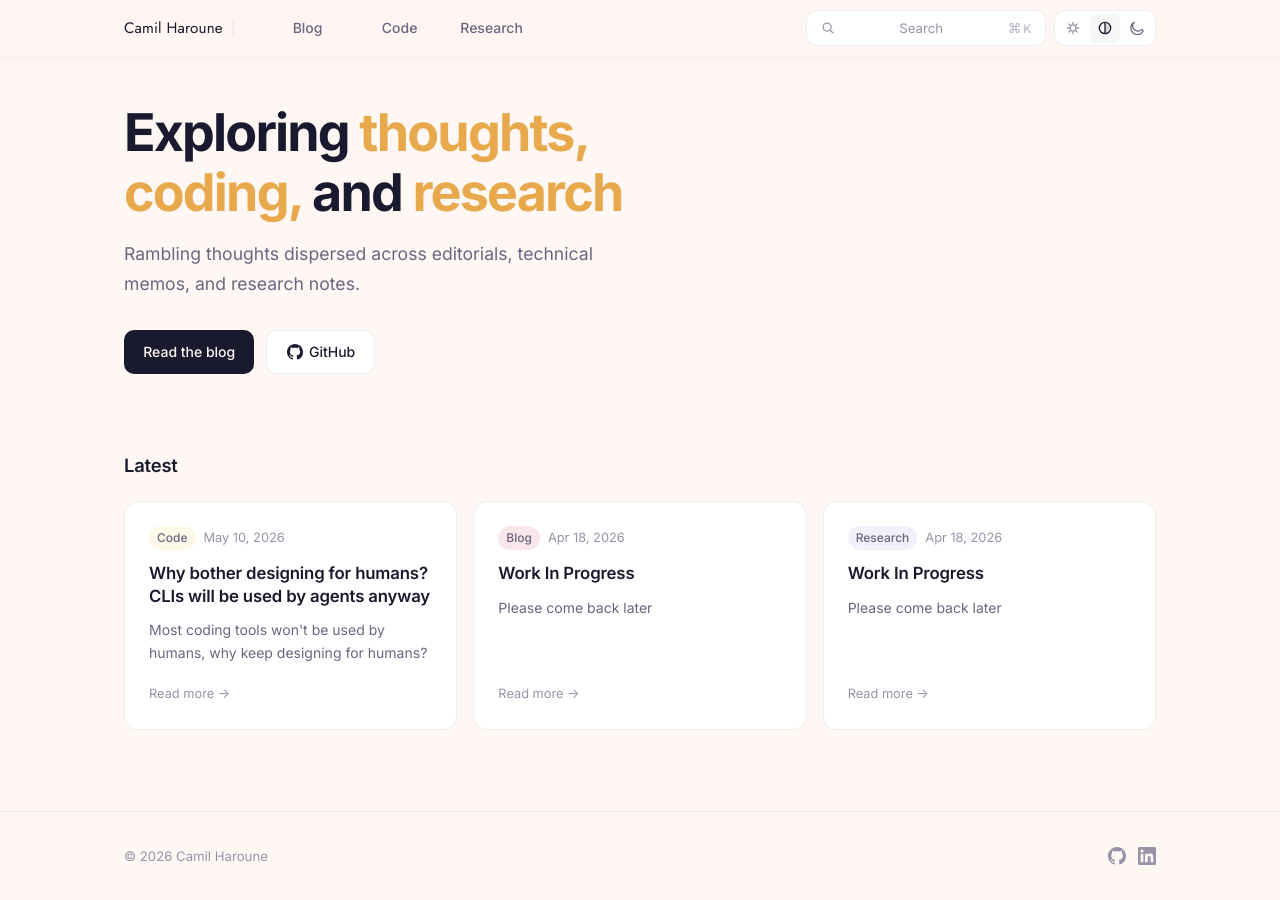
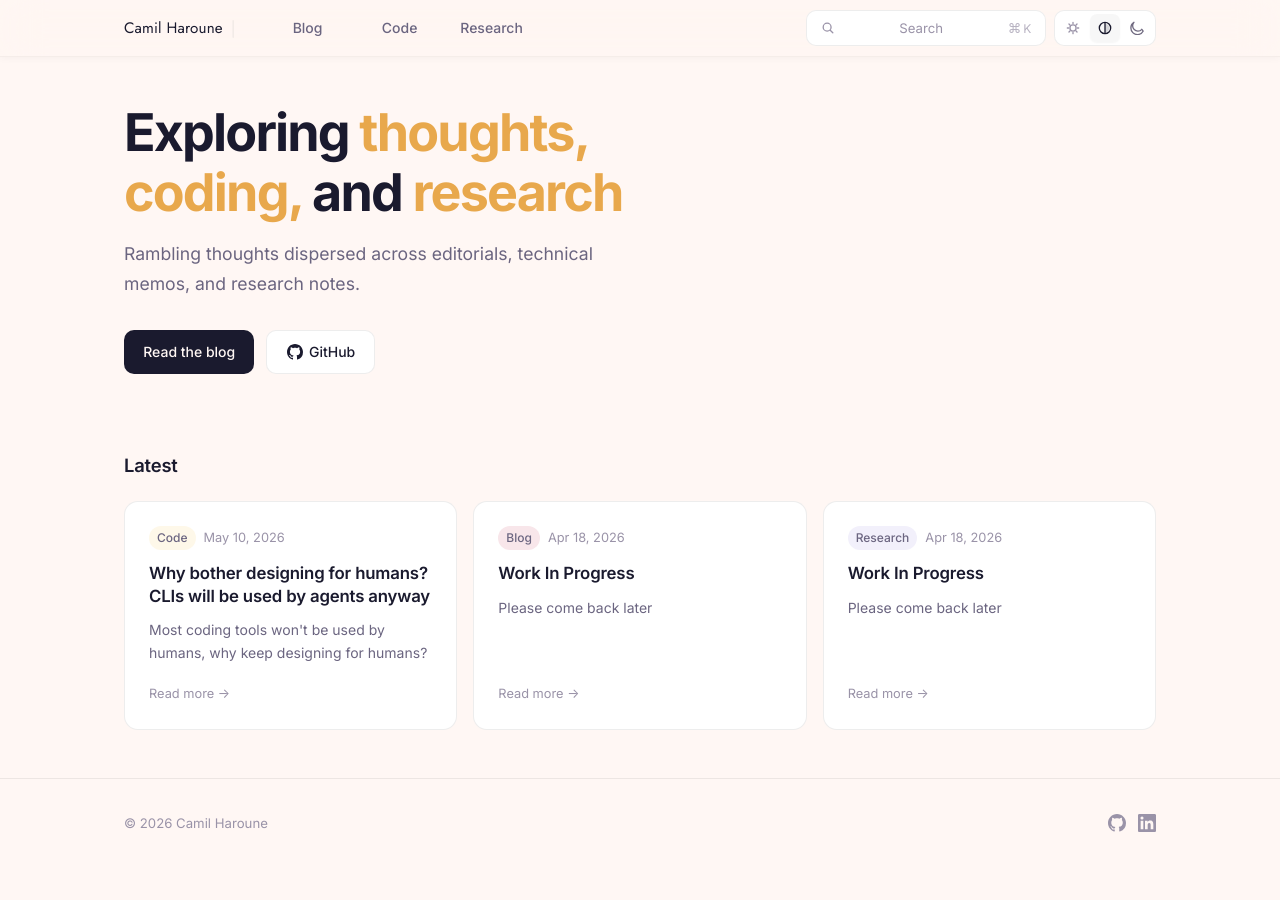
Before and after one commit to Camil-H/camil-h.github.io, a Jekyll site: the page built from index.html, in a window 1280 px wide and 900 px high, scrolled down 33 px. Built offline with Jekyll 4.4.1, drawn with Linux system fonts in a browser that asks for light colours; after the commit the page ends 900 px from its top, so only the background shows below that.

Commit message:
fix(css): Adjusts footer placement

```diff
--- a/assets/css/style.css
+++ b/assets/css/style.css
@@ -125,6 +125,9 @@ html {
 }
 
 body {
+  min-height: 100vh;
+  display: flex;
+  flex-direction: column;
   font-family: 'Inter', -apple-system, BlinkMacSystemFont, 'Segoe UI', sans-serif;
   font-size: 15px;
   line-height: 1.6;
@@ -504,11 +507,12 @@ pre code {
 
 /* --- Main --- */
 .main {
+  width: 100%;
   max-width: 1080px;
   margin: 0 auto;
   padding: 0 1.5rem;
   padding-top: 56px;
-  min-height: calc(100vh - 56px);
+  flex: 1 0 auto;
 }
 
 /* --- Hero --- */
@@ -1064,6 +1068,7 @@ pre code {
 
 /* --- Footer --- */
 .footer {
+  flex-shrink: 0;
   border-top: 1px solid var(--border);
   padding: 2rem 0;
   margin-top: 0;
```
